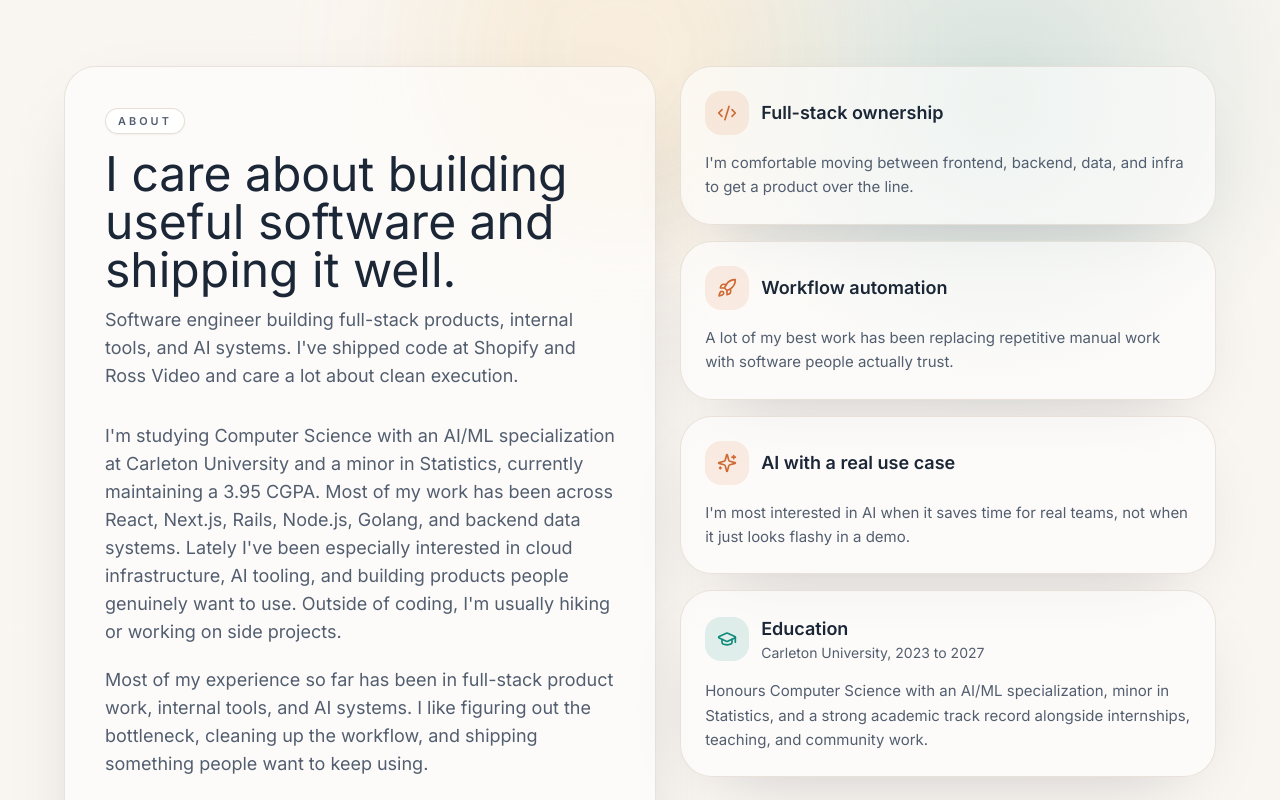
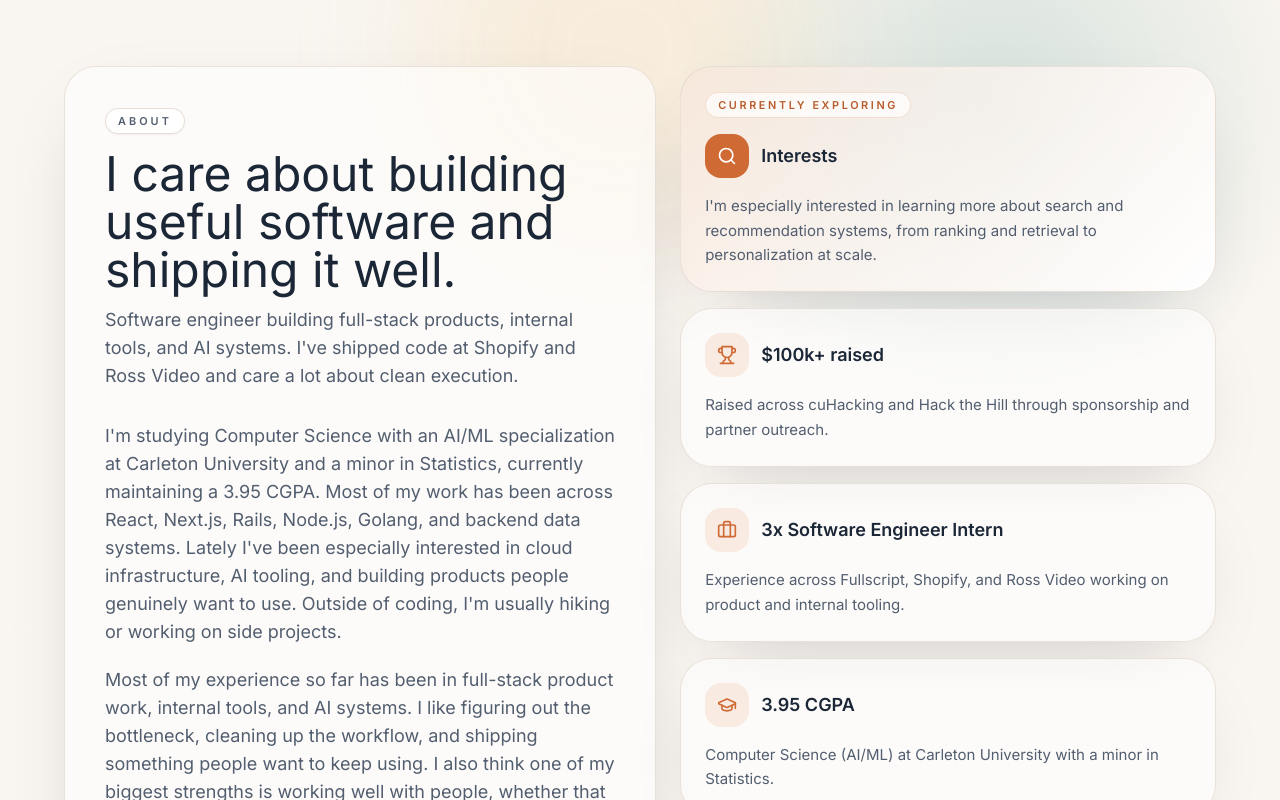
Before and after one commit to rayhaanfarooq/rayhaanfarooq-portfolio, a Next.js app: page / in a window 1280 px wide. Shown: the part 900-1700 px from the top of the page. Built offline with nearby package versions, Linux system fonts and the light colour scheme.

Commit message:
chore: minor tweaks

```diff
--- a/src/app/page.tsx
+++ b/src/app/page.tsx
@@ -11,11 +11,10 @@ import {
   ArrowDownIcon,
   ArrowUpRightIcon,
   BriefcaseIcon,
-  Code2Icon,
   GraduationCapIcon,
   MailIcon,
   MoveRightIcon,
-  RocketIcon,
+  SearchIcon,
   SparklesIcon,
   TrophyIcon,
   type LucideIcon,
@@ -108,22 +107,35 @@ const heroStats = [
 
 const highlightCards = [
   {
-    icon: Code2Icon,
-    title: "Full-stack ownership",
+    icon: SearchIcon,
+    title: "Interests",
     description:
-      "I'm comfortable moving between frontend, backend, data, and infra to get a product over the line.",
+      "I'm especially interested in learning more about search and recommendation systems, from ranking and retrieval to personalization at scale.",
+    highlighted: true,
   },
   {
-    icon: RocketIcon,
-    title: "Workflow automation",
+    icon: TrophyIcon,
+    title: "$100k+ raised",
     description:
-      "A lot of my best work has been replacing repetitive manual work with software people actually trust.",
+      "Raised across cuHacking and Hack the Hill through sponsorship and partner outreach.",
+  },
+  {
+    icon: BriefcaseIcon,
+    title: "3x Software Engineer Intern",
+    description:
+      "Experience across Fullscript, Shopify, and Ross Video working on product and internal tooling.",
+  },
+  {
+    icon: GraduationCapIcon,
+    title: "3.95 CGPA",
+    description:
+      "Computer Science (AI/ML) at Carleton University with a minor in Statistics.",
   },
   {
     icon: SparklesIcon,
-    title: "AI with a real use case",
+    title: "Hobbies",
     description:
-      "I'm most interested in AI when it saves time for real teams, not when it just looks flashy in a demo.",
+      "Outside of code, I'm into the gym, hiking and being outdoors, skincare, perfumes, and tasting different kinds of honey.",
   },
 ];
 
@@ -203,15 +215,34 @@ function HighlightCard({
   icon: Icon,
   title,
   description,
+  highlighted = false,
 }: {
   icon: LucideIcon;
   title: string;
   description: string;
+  highlighted?: boolean;
 }) {
   return (
-    <div className="section-shell p-6">
+    <div
+      className={cn(
+        "section-shell p-6",
+        highlighted &&
+          "border-[#cf6a34]/25 bg-[linear-gradient(135deg,rgba(210,117,62,0.12),rgba(255,255,255,0.82))] shadow-[0_24px_80px_-40px_rgba(207,106,52,0.4)] dark:bg-[linear-gradient(135deg,rgba(210,117,62,0.18),rgba(255,255,255,0.05))]",
+      )}
+    >
+      {highlighted ? (
+        <span className="mb-4 inline-flex rounded-full border border-[#cf6a34]/20 bg-white/70 px-3 py-1 text-[0.68rem] font-semibold uppercase tracking-[0.24em] text-[#b85c2d] dark:bg-white/[0.06] dark:text-[#ffcf9b]">
+          Currently exploring
+        </span>
+      ) : null}
       <div className="flex items-center gap-3">
-        <div className="flex size-11 items-center justify-center rounded-2xl bg-[rgba(223,117,56,0.12)] text-[#cf6a34] dark:bg-[rgba(255,183,123,0.12)] dark:text-[#ffcf9b]">
+        <div
+          className={cn(
+            "flex size-11 items-center justify-center rounded-2xl bg-[rgba(223,117,56,0.12)] text-[#cf6a34] dark:bg-[rgba(255,183,123,0.12)] dark:text-[#ffcf9b]",
+            highlighted &&
+              "bg-[#cf6a34] text-white dark:bg-[#ffcf9b] dark:text-slate-900",
+          )}
+        >
           <Icon className="size-5" />
         </div>
         <h3 className="text-lg font-semibold">{title}</h3>
@@ -402,7 +433,10 @@ export default function Page() {
                   Most of my experience so far has been in full-stack product
                   work, internal tools, and AI systems. I like figuring out the
                   bottleneck, cleaning up the workflow, and shipping something
-                  people want to keep using.
+                  people want to keep using. I also think one of my biggest
+                  strengths is working well with people, whether that means
+                  collaborating across teams, building relationships, or helping
+                  others feel comfortable working through hard problems.
                 </p>
               </div>
 
@@ -411,6 +445,7 @@ export default function Page() {
                   "Full-stack product work",
                   "Internal tools",
                   "AI systems",
+                  "People skills",
                   "Performance",
                   "Systems thinking",
                 ].map((item) => (
@@ -435,27 +470,6 @@ export default function Page() {
                 <HighlightCard {...card} />
               </BlurFade>
             ))}
-
-            <BlurFade delay={BLUR_FADE_DELAY * 5} inView>
-              <div className="section-shell p-6">
-                <div className="flex items-center gap-3">
-                  <div className="flex size-11 items-center justify-center rounded-2xl bg-[rgba(15,138,122,0.12)] text-[#0f8a7a] dark:bg-[rgba(123,231,216,0.12)] dark:text-[#9fe4da]">
-                    <GraduationCapIcon className="size-5" />
-                  </div>
-                  <div>
-                    <p className="text-lg font-semibold">Education</p>
-                    <p className="text-sm text-muted-foreground">
-                      Carleton University, 2023 to 2027
-                    </p>
-                  </div>
-                </div>
-                <p className="mt-4 text-sm leading-relaxed text-muted-foreground sm:text-[15px]">
-                  Honours Computer Science with an AI/ML specialization, minor
-                  in Statistics, and a strong academic track record alongside
-                  internships, teaching, and community work.
-                </p>
-              </div>
-            </BlurFade>
           </div>
         </div>
       </section>
```
